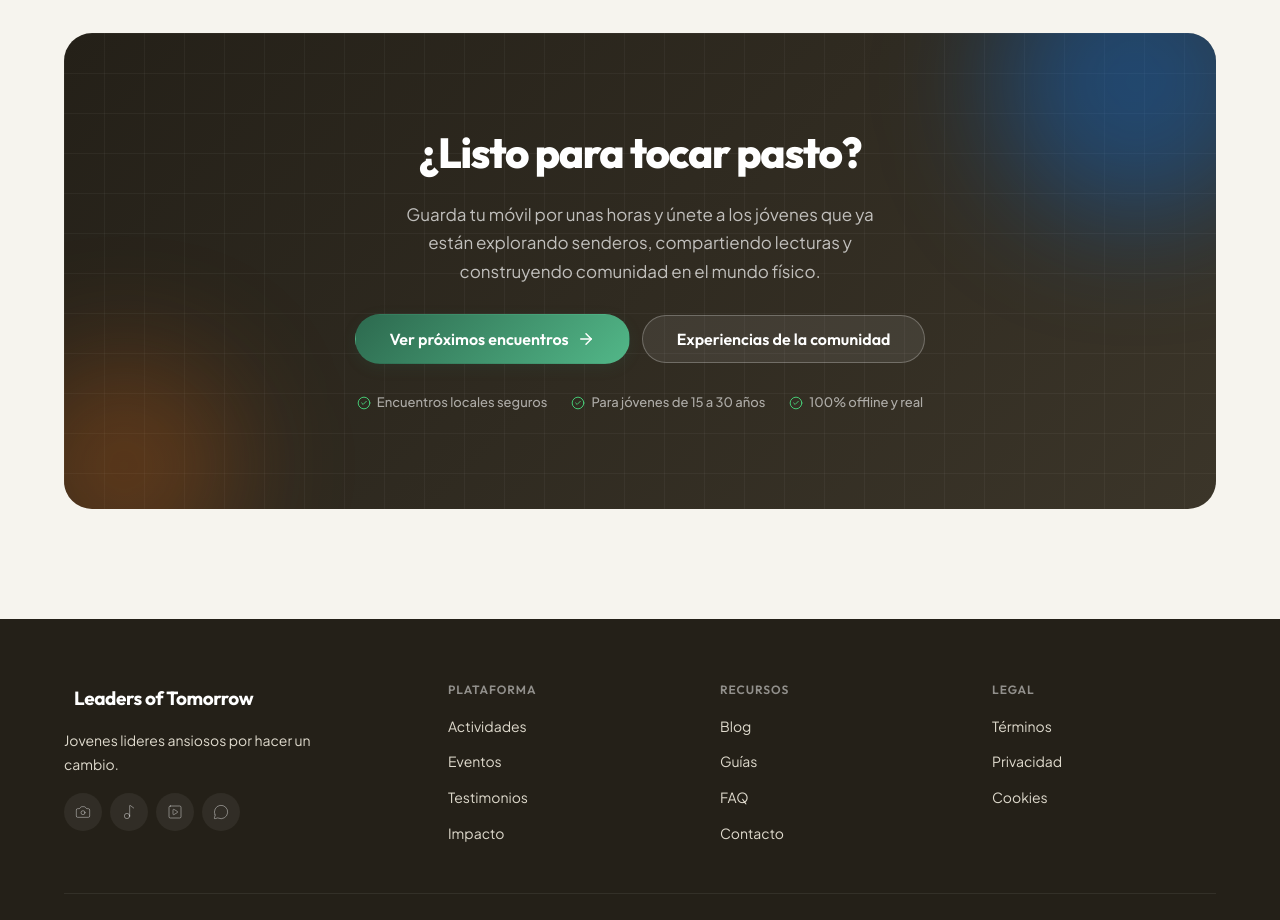
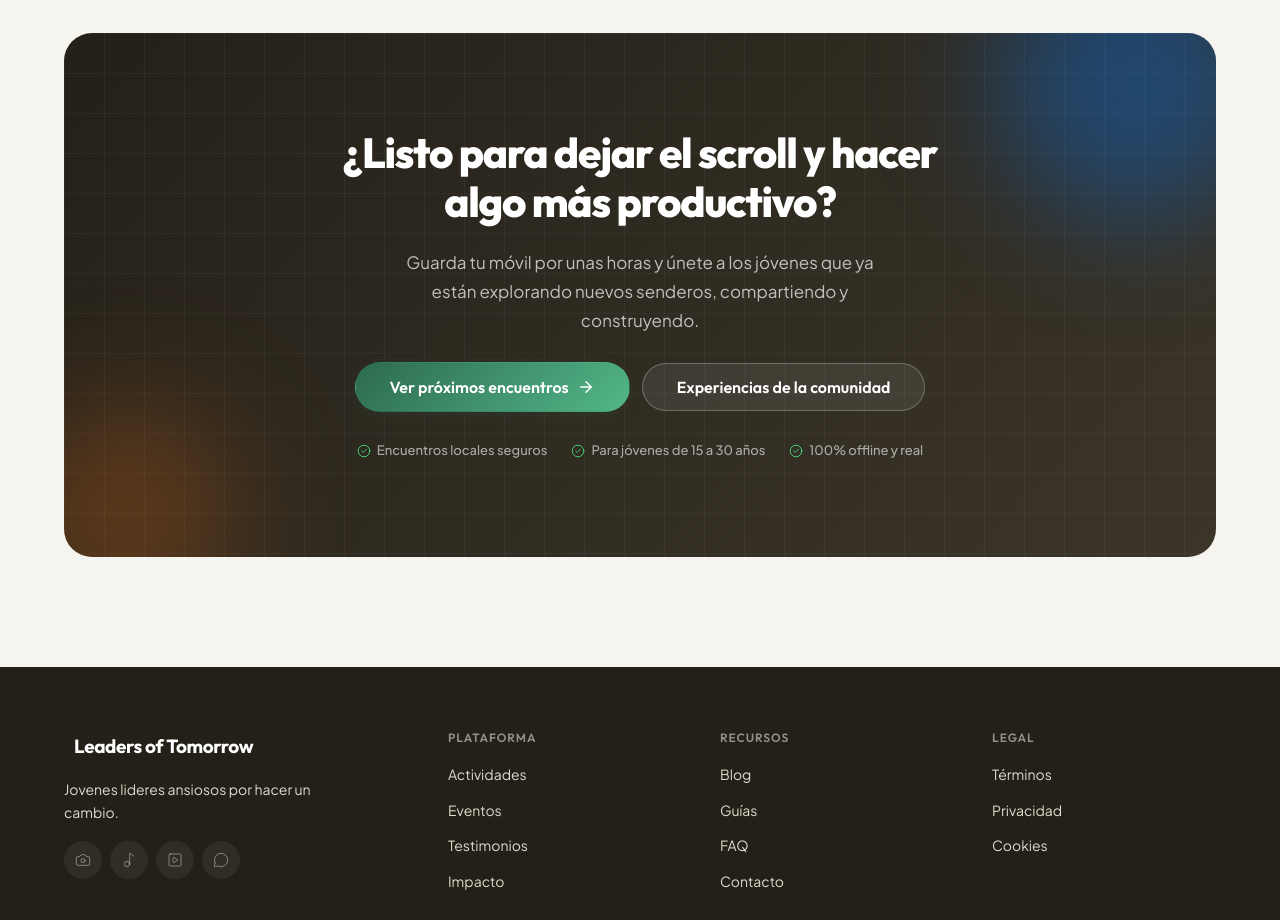
Before and after one commit to Mr-Codex22/TocaPasto-, a React (Vite) app: page / in a window 1280 px wide. Shown: the part 6120-7040 px from the top of the page. Built offline with nearby package versions, Linux system fonts and the light colour scheme.

Commit message:
cambio de un enunciado

```diff
--- a/src/components/CtaSection.tsx
+++ b/src/components/CtaSection.tsx
@@ -12,9 +12,9 @@ export default function CtaSection() {
           <div className="cta__shape cta__shape--1" />
           <div className="cta__shape cta__shape--2" />
 
-          <h2 className="cta__title">¿Listo para tocar pasto?</h2>
+          <h2 className="cta__title">¿Listo para dejar el scroll y hacer algo más productivo?</h2>
           <p className="cta__text">
-            Guarda tu móvil por unas horas y únete a los jóvenes que ya están explorando senderos, compartiendo lecturas y construyendo comunidad en el mundo físico.
+            Guarda tu móvil por unas horas y únete a los jóvenes que ya están explorando nuevos senderos, compartiendo y construyendo.
           </p>
           <div className="cta__actions">
             <a
```
